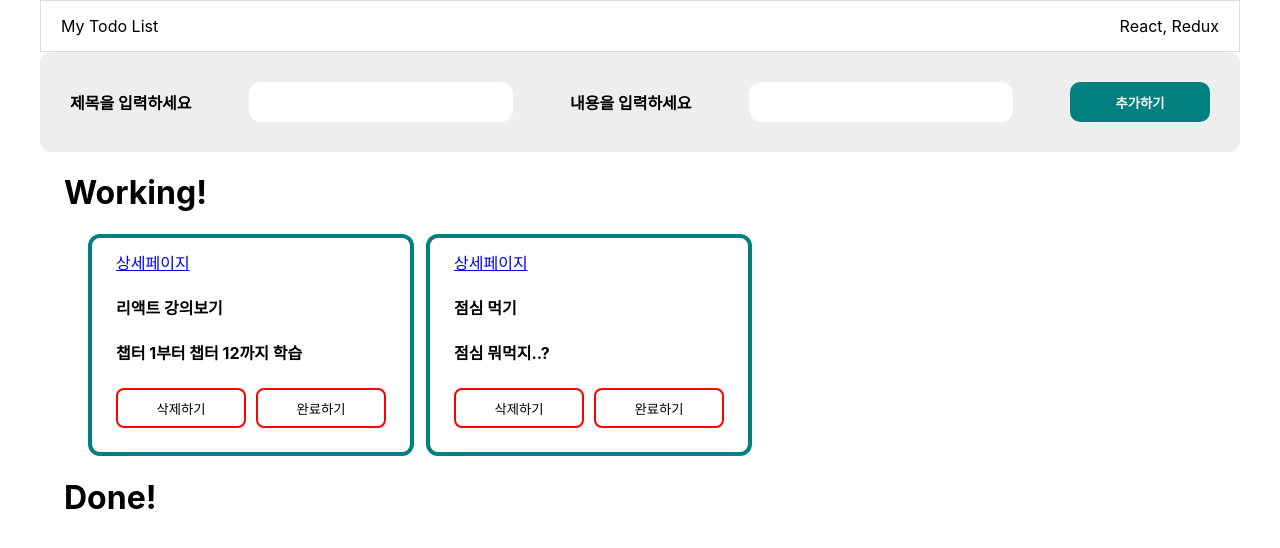
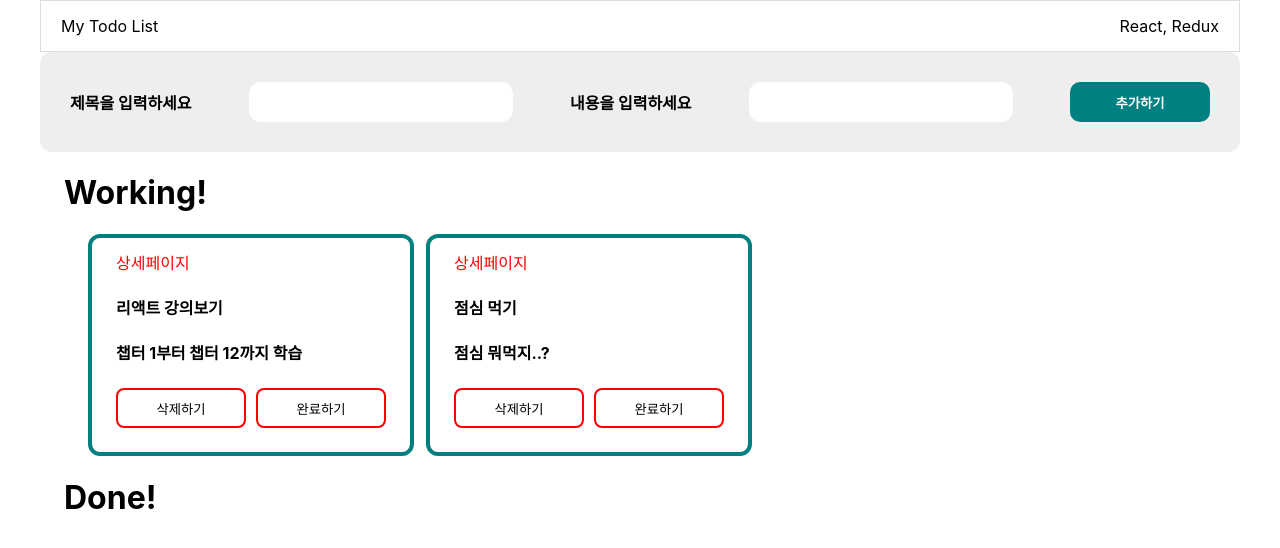
Before and after one commit to kwonih1020/redux_todolist, a React (Create React App) app: page / in a window 1280 px wide. Shown: the top 548 px of the page. Built offline with nearby package versions, Linux system fonts and the light colour scheme.

Commit message:
코드 가독성

```diff
--- a/src/components/list/List.jsx
+++ b/src/components/list/List.jsx
@@ -31,9 +31,12 @@ const List = () => {
       <h1 className='list-title'>Working!</h1>
       <ListBoxTodo>
         {lists.map((todo, i) => (
-          todo.isDone === false ?
+          !todo.isDone ?
             <TodoContainer key={i}>
-              <Link to={`/detail/${todo.id}`}>상세페이지</Link>
+              <Link to={`/detail/${todo.id}`}
+                    style={{ textDecoration: 'none', color: "red" }}>
+                    상세페이지
+              </Link>
               <div>
                 <h4>{todo.title}</h4>
                 <h4>{todo.body}</h4>
@@ -49,15 +52,20 @@ const List = () => {
       <h1 className='list-title'>Done!</h1>
       <ListBoxDone>
         {lists.map((todo, i) => (
-          todo.isDone === true ?
+          todo.isDone ?
             <TodoContainer key={i}>
-              <Link to={`/detail/${todo.id}`}>상세페이지</Link>
+              <Link to={`/detail/${todo.id}`}
+                    style={{ textDecoration: 'none', color: "red" }}>
+                    상세페이지
+              </Link>
               <div>
                 <h4>{todo.title}</h4>
                 <h4>{todo.body}</h4>
                 <ButtonBox>
                   <Button onClick={(e) => deleteHandler(e, todo.id)}>삭제하기</Button>
-                  <Button onClick={() => updateHandler(todo.id)}>{todo.isDone ? "취소하기" : "완료하기"}</Button>
+                  <Button onClick={() => updateHandler(todo.id)}>
+                    {todo.isDone ? "취소하기" : "완료하기"}
+                  </Button>
                 </ButtonBox>
               </div>
             </TodoContainer>
--- a/src/pages/TodoDetail.jsx
+++ b/src/pages/TodoDetail.jsx
@@ -23,7 +23,10 @@ const TodoDetail = () => {
     <DetailContainer>
         <DetailBox>
           <LinkButton>
-            <Link to={'/'} style={{ textDecoration: 'none', color: "red" }}>이전으로</Link>
+            <Link to={'/'}
+                  style={{ textDecoration: 'none', color: "red" }}>
+                  이전으로
+            </Link>
           </LinkButton>
           <DetailText>
             <div>ID: {todo.id}</div>
```
Also changed, not shown: src/redux/modules/todo.js (+6 -2 lines).
